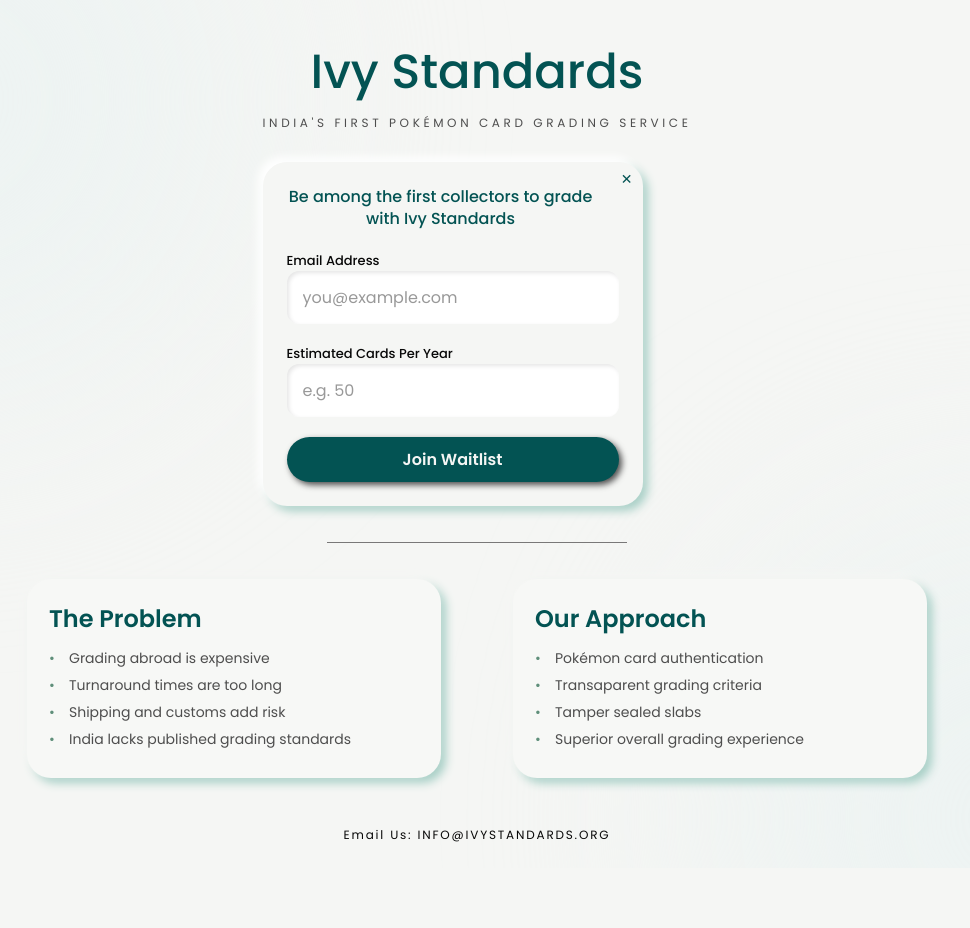
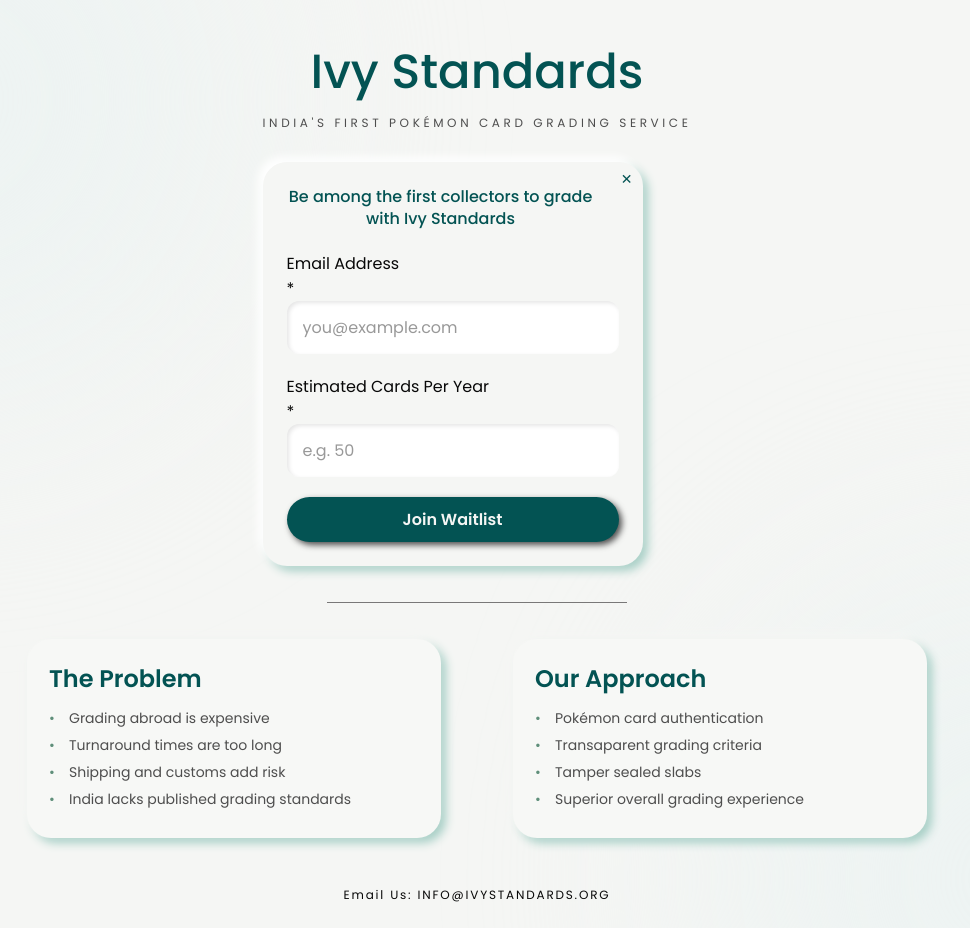
Before and after one commit to aniket06chakraborty-commits/IVS, a React (Vite) app: page / in a window 1280 px wide. Both pictures are taken after a click on the button "I'm Interested in Grading". Shown: the whole page, without its empty margins (163-1133 px from the left). Before the commit the page ends 868 px from the top, so only its background shows below. Built offline with nearby package versions, Linux system fonts and the light colour scheme.

Commit message:
site name, toaster

```diff
--- a/index.html
+++ b/index.html
@@ -11,7 +11,9 @@
   <meta charset="UTF-8" />
   <link rel="icon" type="image/svg+xml" href="/vite.svg" />
   <meta name="viewport" content="width=device-width, initial-scale=1.0" />
-  <title>lovable-website</title>
+  <title>Ivy Standards | Pokémon Card Grading in India</title>
+  <meta name="description"
+    content="Ivy Standards is India's premium Pokémon card grading company. Transparent, secure, and globally benchmarked grading for serious collectors." />
 
   <!-- Google tag (gtag.js) -->
   <script async src="https://www.googletagmanager.com/gtag/js?id=G-TXM8WNKMDS"></script>
--- a/package.json
+++ b/package.json
@@ -12,7 +12,8 @@
   "dependencies": {
     "@supabase/supabase-js": "^2.95.3",
     "react": "^19.2.0",
-    "react-dom": "^19.2.0"
+    "react-dom": "^19.2.0",
+    "react-hot-toast": "^2.6.0"
   },
   "devDependencies": {
     "@eslint/js": "^9.39.1",
--- a/src/App.tsx
+++ b/src/App.tsx
@@ -1,5 +1,7 @@
 import { useState } from "react";
 import { supabase } from "./supabase";
+import toast, { Toaster } from "react-hot-toast";
+
 
 function App() {
   const [email, setEmail] = useState<string>("");
@@ -8,7 +10,7 @@
 
   const handleSubmit = async () => {
     if (!email || !cardsPerYear) {
-      alert("Please fill all fields");
+      toast.error("Please fill all fields");
       return;
     }
 
@@ -23,12 +25,13 @@
 
     if (error) {
       if (error.code === "23505") {
-        alert("You are already on the waitlist.");
+        toast.success("You're on the IVS early access list");
       } else {
-        alert("Submission failed.");
+        toast.error("Submission failed");
+
       }
     } else {
-      alert("Thanks! You're on the IVS early access list.");
+      toast.success("Thanks! You're on the IVS early access list.");
       setEmail("");
       setCardsPerYear("");
       setShowForm(false);
@@ -45,6 +48,7 @@
 
   return (
     <div className="background">
+      <Toaster position="top-center" />
       <div className="page">
         {/* HERO SECTION */}
         <section className="hero">
@@ -77,7 +81,7 @@
               <h3>Be among the first collectors to grade with Ivy Standards</h3>
 
               <div className="input-group">
-                <label>Email Address</label>
+                Email Address <span className="required">*</span>
                 <input
                   type="email"
                   placeholder="you@example.com"
@@ -88,7 +92,7 @@
               </div>
 
               <div className="input-group">
-                <label>Estimated Cards Per Year</label>
+                Estimated Cards Per Year <span className="required">*</span>
                 <input
                   type="number"
                   placeholder="e.g. 50"
```
Also changed, not shown: 1 other file (tests, documents, lock files or other folders).
